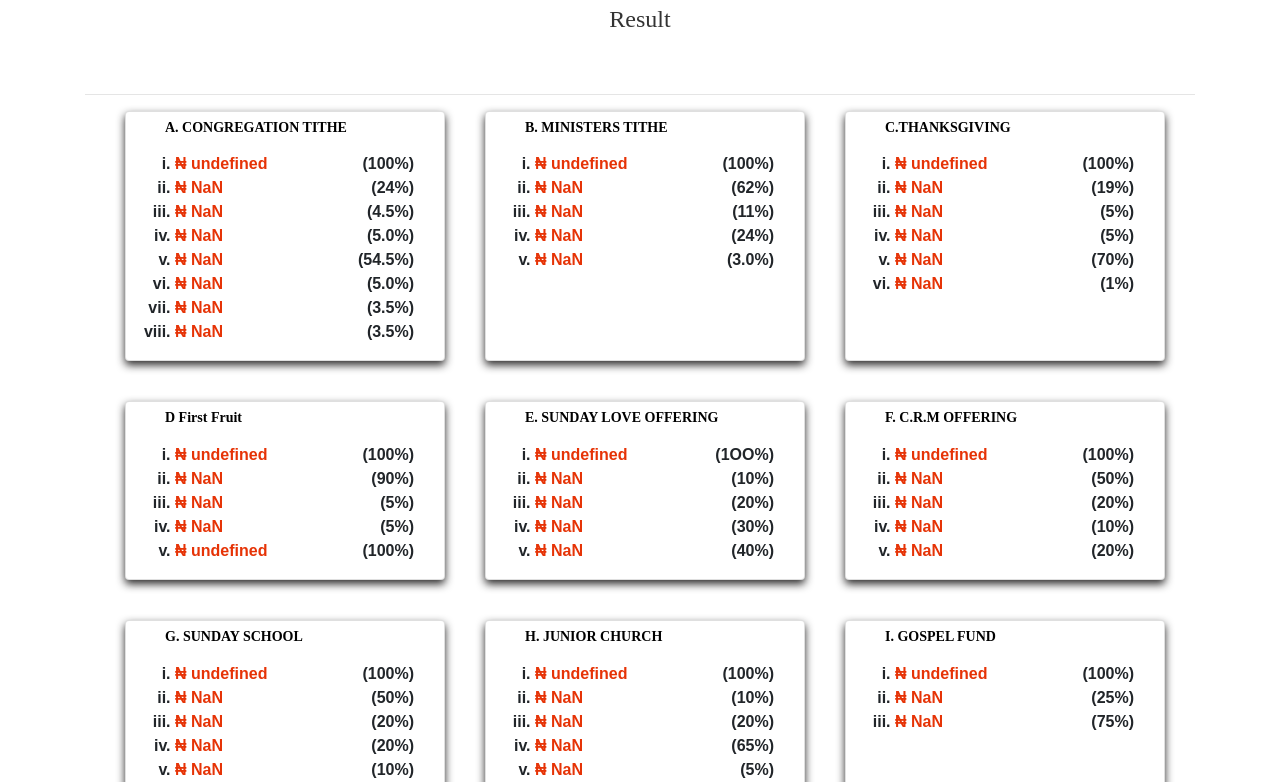
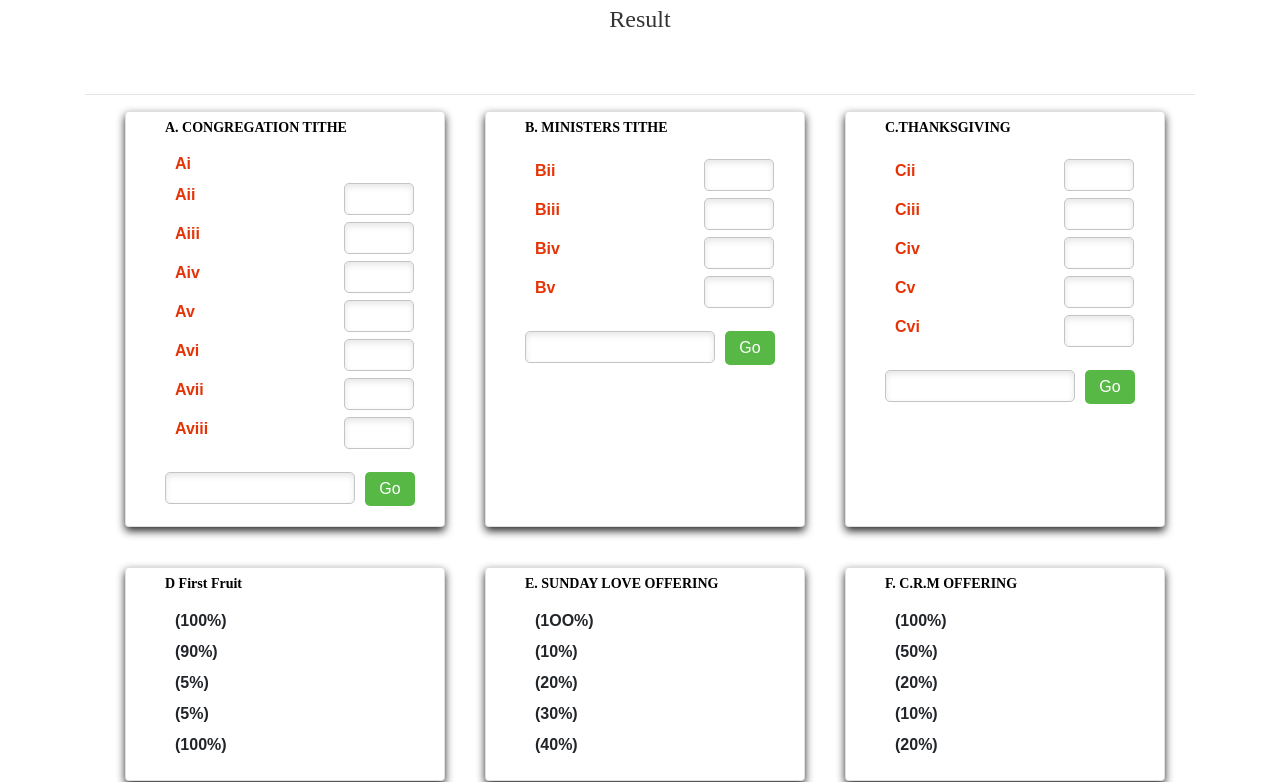
Before and after one commit to smartPYJ/remit, a plain HTML site: page public/result.html in a window 1280 px wide. Shown: the part 124-906 px from the top of the page. Drawn offline with Linux system fonts and the light colour scheme; a web font is replaced by a local one.

Commit message:
dyamic percentage

```diff
--- a/public/css/main.css
+++ b/public/css/main.css
@@ -95,7 +95,6 @@ ol {
 /*---------------------------------------------*/
 
 
-
 textarea {
   outline: none;
   border: none;
@@ -111,8 +110,8 @@ input {
 [type="date"] {
   background:#fff url(https://cdn1.iconfinder.com/data/icons/cc_mono_icon_set/blacks/16x16/calendar_2.png)  97% 50% no-repeat ;
 }
- /* The navigation bar */
- .navbar {
+/* The navigation bar */
+.navbar {
 
 
   position:fixed;/* Set the navbar to fixed position */
@@ -133,6 +132,41 @@ input {
   color: #e63306
 }
 
+.adjust{
+
+display: flex;
+margin-bottom: 20px;
+
+}
+.adjust_field{
+  margin-right: 10px;
+  height: 20px;
+}
+.adjust_button{
+flex: 1;
+width: 50px;
+  background-color: #57b846;
+  border-radius: 5px;
+  color: white;
+  padding: 5px;
+
+}
+.percent{
+width:70px;
+border-radius: 5px;
+flex: 1 1 auto;
+}
+
+li{
+
+display: flex;
+margin-bottom: 7px;
+}
+
+.text{
+
+  flex: 1 1 auto;
+}
 .card {
   padding-right: 30px;
   padding-left: 39px;
--- /dev/null
+++ b/public/js/dynamic.js
@@ -0,0 +1,86 @@
+function percent(num, per) {
+    return (num / 100) * per;
+}
+const format = num => {
+    const n = String(num),
+        p = n.indexOf('.')
+    return n.replace(
+        /\d(?=(?:\d{3})+(?:\.|$))/g,
+        (m, i) => p < 0 || i < p ? `${m},` : m
+    )
+};
+
+
+const ConTithe = document.querySelector("#con_tithe");
+ConTithe.addEventListener("click", data);
+function data() {
+    localStorage["Ai"] = document.getElementById('con100').value;
+
+
+    let pa1 = document.getElementById('pAii').value;
+    let pa2 = document.getElementById('pAiii').value;
+    let pa3 = document.getElementById('pAiv').value;
+    let pa4 = document.getElementById('pAv').value;
+    let pa5 = document.getElementById('pAvi').value;
+    let pa6 = document.getElementById('pAvii').value;
+    let pa7 = document.getElementById('pAviii').value;
+
+
+
+    document.getElementById('Ai').innerText = "₦ " + format(localStorage["Ai"]);
+    document.getElementById('Aii').innerText = "₦ " + format(percent(localStorage["Ai"], pa1));
+    document.getElementById('Aiii').innerText = "₦ " + format(percent(localStorage["Ai"], pa2));
+    document.getElementById('Aiv').innerText = "₦ " + format(percent(localStorage["Ai"], pa3));
+    document.getElementById('Av').innerText = "₦ " + format(percent(localStorage["Ai"], pa4));
+    document.getElementById('Avi').innerText = "₦ " + format(percent(localStorage["Ai"], pa5));
+    document.getElementById('Avii').innerText = "₦ " + format(percent(localStorage["Ai"], pa6));
+    document.getElementById('Aviii').innerText = "₦ " + format(percent(localStorage["Ai"], pa7));
+}
+
+
+const MinTithe = document.querySelector("#min_tithe");
+MinTithe.addEventListener("click", data);
+function data() {
+    localStorage["Bi"] = document.getElementById('min100').value;
+
+
+    let pa1 = document.getElementById('pBii').value;
+    let pa2 = document.getElementById('pBiii').value;
+    let pa3 = document.getElementById('pBiv').value;
+    let pa4 = document.getElementById('pBv').value;
+
+
+
+
+
+    document.getElementById('Bi').innerText = "₦ " + format(localStorage["Bi"]);
+    document.getElementById('Bii').innerText = "₦ " + format(percent(localStorage["Bi"], pa1));
+    document.getElementById('Biii').innerText = "₦ " + format(percent(localStorage["Bi"], pa2));
+    document.getElementById('Biv').innerText = "₦ " + format(percent(localStorage["Bi"], pa3));
+    document.getElementById('Bv').innerText = "₦ " + format(percent(localStorage["Bi"], pa4));
+
+}
+
+const Thanks = document.querySelector("#thanks");
+Thanks.addEventListener("click", data);
+function data() {
+    localStorage["Ci"] = document.getElementById('thanks100').value;
+
+
+    let pa1 = document.getElementById('pCii').value;
+    let pa2 = document.getElementById('pCiii').value;
+    let pa3 = document.getElementById('pCiv').value;
+    let pa4 = document.getElementById('pCv').value;
+    let pa5 = document.getElementById('pCvi').value;
+
+
+
+    document.getElementById('Ci').innerText = "₦ " + format(localStorage["Ci"]);
+    document.getElementById('Cii').innerText = "₦ " + format(percent(localStorage["Ci"], pa1));
+    document.getElementById('Ciii').innerText = "₦ " + format(percent(localStorage["Ci"], pa2));
+    document.getElementById('Civ').innerText = "₦ " + format(percent(localStorage["Ci"], pa3));
+    document.getElementById('Cv').innerText = "₦ " + format(percent(localStorage["Ci"], pa4));
+    document.getElementById('Cvi').innerText = "₦ " + format(percent(localStorage["Ci"], pa5));
+
+
+}
--- a/public/result.html
+++ b/public/result.html
@@ -41,29 +41,63 @@
 				<p>A. CONGREGATION TITHE </p>
 
 				<ol>
-					<li> <span id="Ai" class="value"></span><span class="percentage"> (100%)</span></li>
-					<li> <span id="Aii" class="value"></span><span class="percentage"> (24%)</span></li>
-					<li><span id="Aiii" class="value"></span> <span class="percentage"> (4.5%)</span></li>
-					<li> <span id="Aiv" class="value"></span><span class="percentage"> (5.0%)</span></li>
-					<li><span id="Av" class="value"></span> <span class="percentage"> (54.5%)</span></li>
-					<li> <span id="Avi" class="value"></span><span class="percentage"> (5.0%)</span></li>
-					<li><span id="Avii" class="value"></span><span class="percentage"> (3.5%)</span></li>
-					<li> <span id="Aviii" class="value"></span><span class="percentage"> (3.5%)</span></li>
+					<li class=""> <span id="Ai" class="value text">Ai</span> <span class="percentage"> </span></li>
+					<li> <span id="Aii" class="value text">Aii</span><span class="percentage"> <input id="pAii"
+								class="percent" type="number"></span></li>
+					<li><span id="Aiii" class="value text">Aiii</span> <span class="percentage"> <input id="pAiii"
+								class="percent" type="number"></span></li>
+					<li> <span id="Aiv" class="value text"> Aiv</span><span class="percentage"> <input id="pAiv"
+								class="percent" type="number"></span></li>
+					<li><span id="Av" class="value text">Av</span> <span class="percentage"> <input id="pAv"
+								class="percent" type="number"></span></li>
+					<li> <span id="Avi" class="value text">Avi</span><span class="percentage"> <input id="pAvi"
+								class="percent" type="number"></span></li>
+					<li><span id="Avii" class="value text">Avii</span><span class="percentage"> <input id="pAvii"
+								class="percent" type="number"></span></li>
+					<li> <span id="Aviii" class="value text">Aviii</span><span class="percentage"> <input id="pAviii"
+								class="percent" type="number"></span></li>
 				</ol>
 
+				<div class="adjust">
+					<div class="adjust_field">
+						<input id="con100" type="text">
+					</div>
+
+					<div>
+						<button class="adjust_button" id="con_tithe">
+							Go
+						</button>
+					</div>
+				</div>
 			</div>
 
 			<div class="card">
 
 				<p> B. MINISTERS TITHE</p>
 				<ol>
-					<li><span id="Bi" class="value"></span><span class="percentage"> (100%)</span></li>
-					<li><span id="Bii" class="value"></span> <span class="percentage"> (62%)</span></li>
-					<li> <span id="Biii" class="value"></span> <span class="percentage"> (11%)</span></li>
-					<li> <span id="Biv" class="value"></span><span class="percentage"> (24%)</span></li>
-					<li> <span id="Bv" class="value"></span><span class="percentage"> (3.0%)</span></li>
+					<li><span id="Bi" class="value text"></span><span class="percentage"> </span></li>
+					<li><span id="Bii" class="value text"> Bii</span> <span class="percentage"> <input id="pBii"
+								class="percent" type="number"> </span></li>
+					<li> <span id="Biii" class="value text"> Biii</span> <span class="percentage"> <input id="pBiii"
+								class="percent" type="number"></span></li>
+					<li> <span id="Biv" class="value text"> Biv</span><span class="percentage"> <input id="pBiv"
+								class="percent" type="number"> </span></li>
+					<li> <span id="Bv" class="value text"> Bv</span><span class="percentage"> <input id="pBv"
+								class="percent" type="number"> </span></li>
 
 				</ol>
+
+				<div class="adjust">
+					<div class="adjust_field">
+						<input id="min100" type="text">
+					</div>
+
+					<div>
+						<button class="adjust_button" id="min_tithe">
+							Go
+						</button>
+					</div>
+				</div>
 
 			</div>
 
@@ -71,14 +105,29 @@
 
 				<p> C.THANKSGIVING</p>
 				<ol>
-					<li><span id="Ci" class="value"></span><span class="percentage"> (100%)</span></li>
-					<li><span id="Cii" class="value"></span><span class="percentage"> (19%)</span></li>
-					<li><span id="Ciii" class="value"></span><span class="percentage"> (5%)</span></li>
-					<li><span id="Civ" class="value"></span><span class="percentage"> (5%)</span></li>
-					<li><span id="Cv" class="value"></span><span class="percentage"> (70%)</span></li>
-					<li><span id="Cvi" class="value"></span><span class="percentage"> (1%)</span></li>
+					<li><span id="Ci" class="value text"> </span><span class="percentage">  </span></li>
+					<li><span id="Cii" class="value text">Cii</span><span class="percentage"> <input id="pCii"
+						class="percent" type="number"></span></li>
+					<li><span id="Ciii" class="value text">Ciii</span><span class="percentage"> <input id="pCiii"
+						class="percent" type="number"></span></li>
+					<li><span id="Civ" class="value text">Civ</span><span class="percentage"> <input id="pCiv"
+						class="percent" type="number"></span></li>
+					<li><span id="Cv" class="value text">Cv</span><span class="percentage"> <input id="pCv"
+						class="percent" type="number"></span></li>
+					<li><span id="Cvi" class="value text">Cvi</span><span class="percentage"> <input id="pCvi"
+						class="percent" type="number"></span></li>
 				</ol>
+				<div class="adjust">
+					<div class="adjust_field">
+						<input id="thanks100" type="text">
+					</div>
 
+					<div>
+						<button class="adjust_button" id="thanks">
+							Go
+						</button>
+					</div>
+				</div>
 			</div>
 
 			<div class="card">
@@ -292,7 +341,7 @@
 
 	</div>
 
-	<div class=" navbar ">
+	<div style="display: flex;">
 
 		<a href="history.html" class="btn btn-success"> History <span>
 				<a href="#" class="btn btn-danger">save</a>
@@ -300,7 +349,7 @@
 
 
 	</div>
-	<script src="https://js.paystack.co/v1/inline.js"></script>
+
 
 	<!--===============================================================================================-->
 	<script src="vendor/jquery/jquery-3.2.1.min.js"></script>
@@ -318,8 +367,8 @@
 	</script>
 
 
-	<!-- Global site tag (gtag.js) - Google Analytics -->
-	<script async src="https://www.googletagmanager.com/gtag/js?id=UA-23581568-13"></script>
+	<!-- Global site tag (gtag.js) - Google Analytics	<script async src="https://www.googletagmanager.com/gtag/js?id=UA-23581568-13"></script> -->
+
 	<script>
 		window.dataLayer = window.dataLayer || [];
 		function gtag() { dataLayer.push(arguments); }
@@ -329,7 +378,7 @@
 	</script>
 
 	<!--===============================================================================================-->
-	<script src="js/cal.js"></script>
+	<script src="js/dynamic.js"></script>
 
 </body>
 
```
